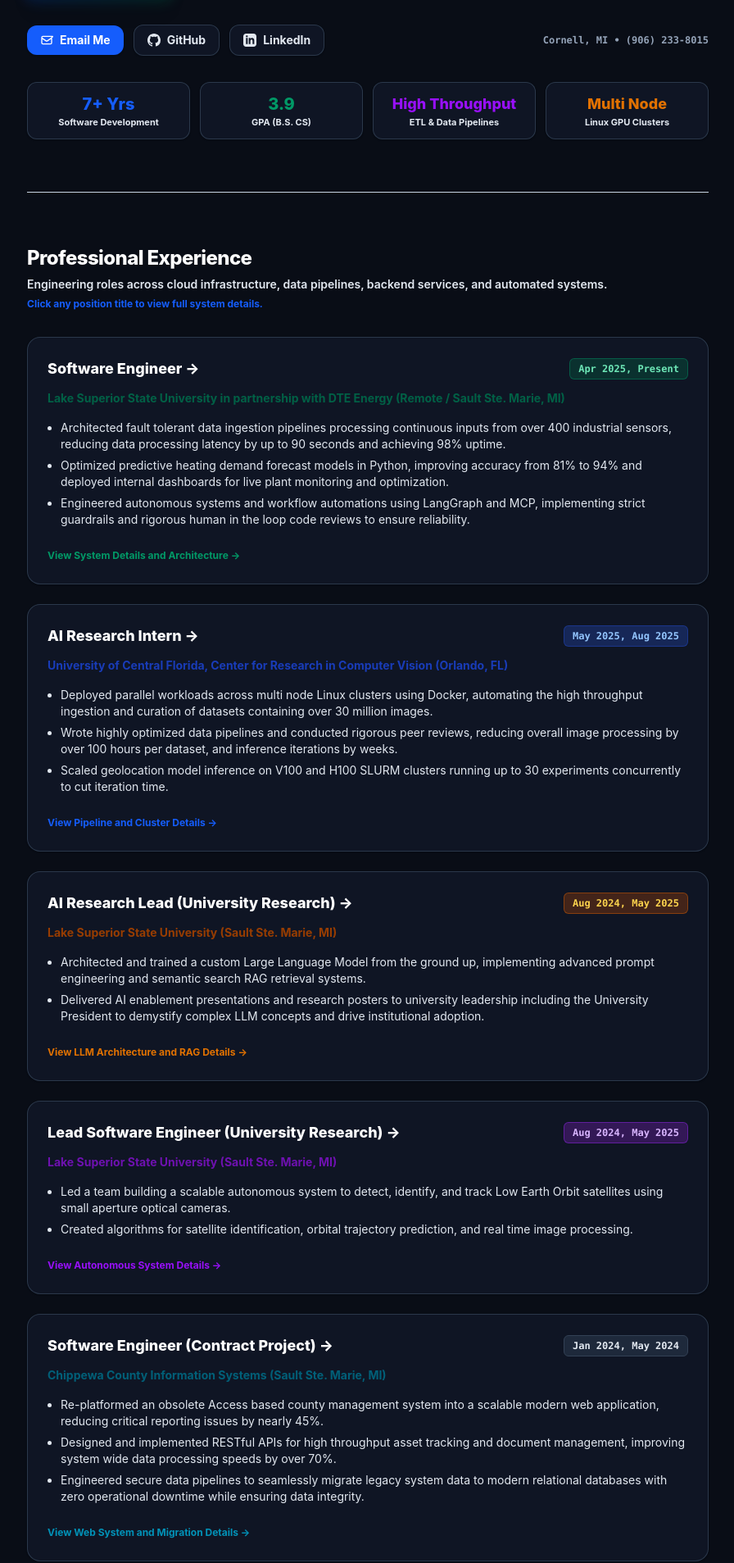
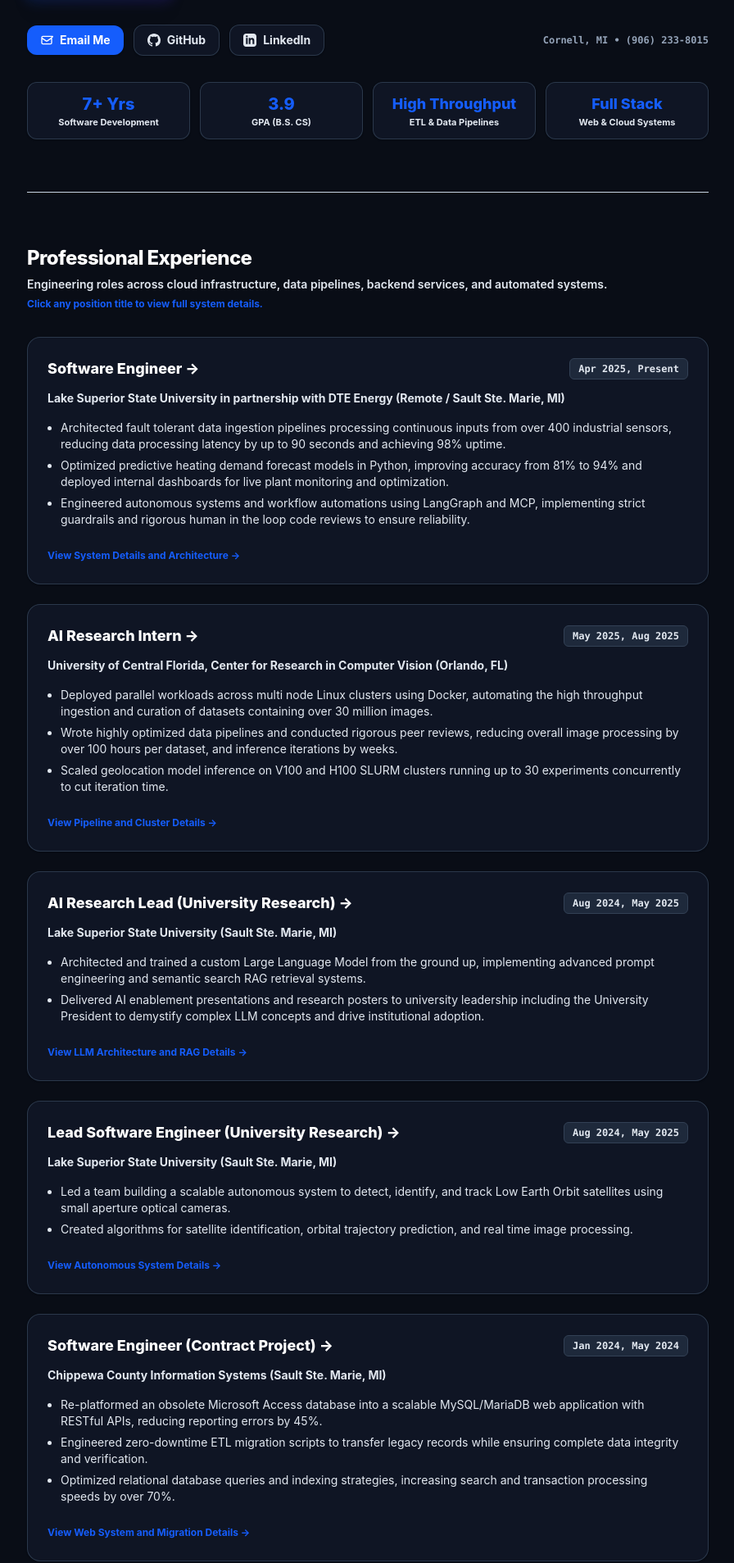
Before and after one commit to Dave-21/david-rivard-portfolio, a Next.js app: page / in a window 1280 px wide. Shown: the part 396-2303 px from the top of the page at 82% size, without its empty margins (191-1087 px from the left). Built offline with nearby package versions, Linux system fonts and the light colour scheme.

Commit message:
expanded project page and modified color scheme

```diff
--- a/app/page.tsx
+++ b/app/page.tsx
@@ -9,7 +9,7 @@
         <div className="flex flex-col sm:flex-row items-start sm:items-center gap-6 sm:gap-8">
           {/* Headshot Portrait Image */}
           <div className="relative shrink-0 group">
-            <div className="absolute -inset-1 rounded-2xl bg-gradient-to-r from-blue-600 to-emerald-600 opacity-25 group-hover:opacity-60 blur-sm transition duration-300"></div>
+            <div className="absolute -inset-1 rounded-2xl bg-gradient-to-r from-blue-600 to-indigo-600 opacity-25 group-hover:opacity-60 blur-sm transition duration-300"></div>
             <Image
               src="/headshot.jpg"
               alt="David Rivard Software Engineer Headshot"
@@ -79,16 +79,16 @@
             <div className="text-[11px] text-subheading font-bold">Software Development</div>
           </div>
           <div className="py-3 px-3 rounded-xl glass-card text-center flex flex-col justify-center">
-            <div className="text-lg sm:text-xl font-extrabold text-emerald-600 dark:text-emerald-400 whitespace-nowrap">3.9</div>
+            <div className="text-lg sm:text-xl font-extrabold text-blue-600 dark:text-blue-400 whitespace-nowrap">3.9</div>
             <div className="text-[11px] text-subheading font-bold">GPA (B.S. CS)</div>
           </div>
           <div className="py-3 px-3 rounded-xl glass-card text-center flex flex-col justify-center">
-            <div className="text-base sm:text-lg font-extrabold text-purple-600 dark:text-purple-400 whitespace-nowrap">High Throughput</div>
+            <div className="text-base sm:text-lg font-extrabold text-blue-600 dark:text-blue-400 whitespace-nowrap">High Throughput</div>
             <div className="text-[11px] text-subheading font-bold">ETL & Data Pipelines</div>
           </div>
           <div className="py-3 px-3 rounded-xl glass-card text-center flex flex-col justify-center">
-            <div className="text-base sm:text-lg font-extrabold text-amber-600 dark:text-amber-400 whitespace-nowrap">Multi Node</div>
-            <div className="text-[11px] text-subheading font-bold">Linux GPU Clusters</div>
+            <div className="text-base sm:text-lg font-extrabold text-blue-600 dark:text-blue-400 whitespace-nowrap">Full Stack</div>
+            <div className="text-[11px] text-subheading font-bold">Web & Cloud Systems</div>
           </div>
         </div>
       </section>
@@ -111,19 +111,19 @@
 
         <div className="space-y-6">
           {/* LSSU x DTE ENERGY */}
-          <div className="p-6 rounded-2xl glass-card hover:border-emerald-500/60 dark:hover:border-emerald-500/60 transition-all duration-200 space-y-3">
+          <div className="p-6 rounded-2xl glass-card hover:border-blue-500/60 dark:hover:border-blue-400/60 transition-all duration-200 space-y-3">
             <div className="flex flex-col sm:flex-row sm:items-center justify-between gap-1">
               <Link
                 href="/projects/dte-steam-plant-ai-optimization"
-                className="text-lg font-extrabold text-heading hover:text-emerald-600 dark:hover:text-emerald-400 hover:scale-105 hover:[text-shadow:0_0_18px_rgba(16,185,129,0.6)] dark:hover:[text-shadow:0_0_22px_rgba(52,211,153,0.75)] origin-left transition-all duration-300 ease-out inline-block w-fit"
+                className="text-lg font-extrabold text-heading hover:text-blue-600 dark:hover:text-blue-400 hover:scale-105 hover:[text-shadow:0_0_18px_rgba(37,99,235,0.6)] dark:hover:[text-shadow:0_0_22px_rgba(96,165,250,0.75)] origin-left transition-all duration-300 ease-out inline-block w-fit"
               >
                 Software Engineer →
               </Link>
-              <span className="text-xs font-mono font-bold badge-pill-emerald px-2.5 py-1 rounded-md w-fit">
+              <span className="text-xs font-mono font-bold badge-pill-neutral px-2.5 py-1 rounded-md w-fit">
                 Apr 2025, Present
               </span>
             </div>
-            <div className="text-sm font-bold text-emerald-800 dark:text-emerald-300">
+            <div className="text-sm font-bold text-subheading">
               Lake Superior State University in partnership with DTE Energy (Remote / Sault Ste. Marie, MI)
             </div>
             <ul className="list-disc pl-4 text-sm text-body-main space-y-1.5 pt-1">
@@ -140,7 +140,7 @@
             <div className="pt-2">
               <Link
                 href="/projects/dte-steam-plant-ai-optimization"
-                className="inline-flex items-center text-xs font-bold text-emerald-600 dark:text-emerald-400 hover:underline gap-1"
+                className="inline-flex items-center text-xs font-bold text-blue-600 dark:text-blue-400 hover:underline gap-1"
               >
                 View System Details and Architecture →
               </Link>
@@ -148,7 +148,7 @@
           </div>
 
           {/* UCF CRCV */}
-          <div className="p-6 rounded-2xl glass-card hover:border-blue-500/60 dark:hover:border-blue-500/60 transition-all duration-200 space-y-3">
+          <div className="p-6 rounded-2xl glass-card hover:border-blue-500/60 dark:hover:border-blue-400/60 transition-all duration-200 space-y-3">
             <div className="flex flex-col sm:flex-row sm:items-center justify-between gap-1">
               <Link
                 href="/projects/vlm-geolocation-research"
@@ -156,11 +156,11 @@
               >
                 AI Research Intern →
               </Link>
-              <span className="text-xs font-mono font-bold badge-pill-blue px-2.5 py-1 rounded-md w-fit">
+              <span className="text-xs font-mono font-bold badge-pill-neutral px-2.5 py-1 rounded-md w-fit">
                 May 2025, Aug 2025
               </span>
             </div>
-            <div className="text-sm font-bold text-blue-800 dark:text-blue-300">
+            <div className="text-sm font-bold text-subheading">
               University of Central Florida, Center for Research in Computer Vision (Orlando, FL)
             </div>
             <ul className="list-disc pl-4 text-sm text-body-main space-y-1.5 pt-1">
@@ -185,19 +185,19 @@
           </div>
 
           {/* LSSU LLM LEAD */}
-          <div className="p-6 rounded-2xl glass-card hover:border-amber-500/60 dark:hover:border-amber-500/60 transition-all duration-200 space-y-3">
+          <div className="p-6 rounded-2xl glass-card hover:border-blue-500/60 dark:hover:border-blue-400/60 transition-all duration-200 space-y-3">
             <div className="flex flex-col sm:flex-row sm:items-center justify-between gap-1">
               <Link
                 href="/projects/custom-llm-rag-architecture"
-                className="text-lg font-extrabold text-heading hover:text-amber-600 dark:hover:text-amber-400 hover:scale-105 hover:[text-shadow:0_0_18px_rgba(217,119,6,0.6)] dark:hover:[text-shadow:0_0_22px_rgba(251,191,36,0.75)] origin-left transition-all duration-300 ease-out inline-block w-fit"
+                className="text-lg font-extrabold text-heading hover:text-blue-600 dark:hover:text-blue-400 hover:scale-105 hover:[text-shadow:0_0_18px_rgba(37,99,235,0.6)] dark:hover:[text-shadow:0_0_22px_rgba(96,165,250,0.75)] origin-left transition-all duration-300 ease-out inline-block w-fit"
               >
                 AI Research Lead (University Research) →
               </Link>
-              <span className="text-xs font-mono font-bold badge-pill-amber px-2.5 py-1 rounded-md w-fit">
+              <span className="text-xs font-mono font-bold badge-pill-neutral px-2.5 py-1 rounded-md w-fit">
                 Aug 2024, May 2025
               </span>
             </div>
-            <div className="text-sm font-bold text-amber-800 dark:text-amber-300">
+            <div className="text-sm font-bold text-subheading">
               Lake Superior State University (Sault Ste. Marie, MI)
             </div>
             <ul className="list-disc pl-4 text-sm text-body-main space-y-1.5 pt-1">
@@ -211,7 +211,7 @@
             <div className="pt-2">
               <Link
                 href="/projects/custom-llm-rag-architecture"
-                className="inline-flex items-center text-xs font-bold text-amber-600 dark:text-amber-400 hover:underline gap-1"
+                className="inline-flex items-center text-xs font-bold text-blue-600 dark:text-blue-400 hover:underline gap-1"
               >
                 View LLM Architecture and RAG Details →
               </Link>
@@ -219,19 +219,19 @@
           </div>
 
           {/* LSSU SATELLITE TRACKER */}
-          <div className="p-6 rounded-2xl glass-card hover:border-purple-500/60 dark:hover:border-purple-500/60 transition-all duration-200 space-y-3">
+          <div className="p-6 rounded-2xl glass-card hover:border-blue-500/60 dark:hover:border-blue-400/60 transition-all duration-200 space-y-3">
             <div className="flex flex-col sm:flex-row sm:items-center justify-between gap-1">
               <Link
                 href="/projects/autonomous-leo-satellite-tracker"
-                className="text-lg font-extrabold text-heading hover:text-purple-600 dark:hover:text-purple-400 hover:scale-105 hover:[text-shadow:0_0_18px_rgba(147,51,234,0.6)] dark:hover:[text-shadow:0_0_22px_rgba(192,132,252,0.75)] origin-left transition-all duration-300 ease-out inline-block w-fit"
+                className="text-lg font-extrabold text-heading hover:text-blue-600 dark:hover:text-blue-400 hover:scale-105 hover:[text-shadow:0_0_18px_rgba(37,99,235,0.6)] dark:hover:[text-shadow:0_0_22px_rgba(96,165,250,0.75)] origin-left transition-all duration-300 ease-out inline-block w-fit"
               >
                 Lead Software Engineer (University Research) →
               </Link>
-              <span className="text-xs font-mono font-bold badge-pill-purple px-2.5 py-1 rounded-md w-fit">
+              <span className="text-xs font-mono font-bold badge-pill-neutral px-2.5 py-1 rounded-md w-fit">
                 Aug 2024, May 2025
               </span>
             </div>
-            <div className="text-sm font-bold text-purple-800 dark:text-purple-300">
+            <div className="text-sm font-bold text-subheading">
               Lake Superior State University (Sault Ste. Marie, MI)
             </div>
             <ul className="list-disc pl-4 text-sm text-body-main space-y-1.5 pt-1">
@@ -245,7 +245,7 @@
             <div className="pt-2">
               <Link
                 href="/projects/autonomous-leo-satellite-tracker"
-                className="inline-flex items-center text-xs font-bold text-purple-600 dark:text-purple-400 hover:underline gap-1"
+                className="inline-flex items-center text-xs font-bold text-blue-600 dark:text-blue-400 hover:underline gap-1"
               >
                 View Autonomous System Details →
               </Link>
@@ -253,11 +253,11 @@
           </div>
 
           {/* CHIPPEWA COUNTY CONTRACT PROJECT */}
-          <div className="p-6 rounded-2xl glass-card hover:border-cyan-500/60 dark:hover:border-cyan-500/60 transition-all duration-200 space-y-3">
+          <div className="p-6 rounded-2xl glass-card hover:border-blue-500/60 dark:hover:border-blue-400/60 transition-all duration-200 space-y-3">
             <div className="flex flex-col sm:flex-row sm:items-center justify-between gap-1">
               <Link
                 href="/projects/chippewa-county-inventory-system"
-                className="text-lg font-extrabold text-heading hover:text-cyan-600 dark:hover:text-cyan-400 hover:scale-105 hover:[text-shadow:0_0_18px_rgba(8,145,178,0.6)] dark:hover:[text-shadow:0_0_22px_rgba(34,211,238,0.75)] origin-left transition-all duration-300 ease-out inline-block w-fit"
+                className="text-lg font-extrabold text-heading hover:text-blue-600 dark:hover:text-blue-400 hover:scale-105 hover:[text-shadow:0_0_18px_rgba(37,99,235,0.6)] dark:hover:[text-shadow:0_0_22px_rgba(96,165,250,0.75)] origin-left transition-all duration-300 ease-out inline-block w-fit"
               >
                 Software Engineer (Contract Project) →
               </Link>
@@ -265,24 +265,24 @@
                 Jan 2024, May 2024
               </span>
             </div>
-            <div className="text-sm font-bold text-cyan-800 dark:text-cyan-300">
+            <div className="text-sm font-bold text-subheading">
               Chippewa County Information Systems (Sault Ste. Marie, MI)
             </div>
             <ul className="list-disc pl-4 text-sm text-body-main space-y-1.5 pt-1">
               <li>
-                Re-platformed an obsolete Access based county management system into a scalable modern web application, reducing critical reporting issues by nearly 45%.
+                Re-platformed an obsolete Microsoft Access database into a scalable MySQL/MariaDB web application with RESTful APIs, reducing reporting errors by 45%.
               </li>
               <li>
-                Designed and implemented RESTful APIs for high throughput asset tracking and document management, improving system wide data processing speeds by over 70%.
+                Engineered zero-downtime ETL migration scripts to transfer legacy records while ensuring complete data integrity and verification.
               </li>
               <li>
-                Engineered secure data pipelines to seamlessly migrate legacy system data to modern relational databases with zero operational downtime while ensuring data integrity.
+                Optimized relational database queries and indexing strategies, increasing search and transaction processing speeds by over 70%.
               </li>
             </ul>
             <div className="pt-2">
               <Link
                 href="/projects/chippewa-county-inventory-system"
-                className="inline-flex items-center text-xs font-bold text-cyan-600 dark:text-cyan-400 hover:underline gap-1"
+                className="inline-flex items-center text-xs font-bold text-blue-600 dark:text-blue-400 hover:underline gap-1"
               >
                 View Web System and Migration Details →
               </Link>
@@ -290,7 +290,7 @@
           </div>
 
           {/* FREELANCE */}
-          <div className="p-6 rounded-2xl glass-card hover:border-blue-500/60 dark:hover:border-blue-500/60 transition-all duration-200 space-y-3">
+          <div className="p-6 rounded-2xl glass-card hover:border-blue-500/60 dark:hover:border-blue-400/60 transition-all duration-200 space-y-3">
             <div className="flex flex-col sm:flex-row sm:items-center justify-between gap-1">
               <Link
                 href="/projects/scalable-etl-freelance-apps"
@@ -298,11 +298,11 @@
               >
                 Freelance Software Developer →
               </Link>
-              <span className="text-xs font-mono font-bold badge-pill-blue px-2.5 py-1 rounded-md w-fit">
+              <span className="text-xs font-mono font-bold badge-pill-neutral px-2.5 py-1 rounded-md w-fit">
                 Jan 2019, Dec 2022
               </span>
             </div>
-            <div className="text-sm font-bold text-blue-800 dark:text-blue-300">
+            <div className="text-sm font-bold text-subheading">
               Remote Client Projects
             </div>
             <ul className="list-disc pl-4 text-sm text-body-main space-y-1.5 pt-1">
@@ -408,11 +408,11 @@
                   B.S. in Computer Science
                 </p>
               </div>
-              <span className="text-xs font-mono font-bold badge-pill-emerald px-2 py-1 rounded">
+              <span className="text-xs font-mono font-bold badge-pill-blue px-2 py-1 rounded">
                 3.9 GPA
               </span>
             </div>
-            <p className="text-xs font-bold text-emerald-600 dark:text-emerald-400 pt-1">
+            <p className="text-xs font-bold text-subheading pt-1">
               Status: Graduated
             </p>
             <p className="text-xs text-body-main pt-2 leading-relaxed">
@@ -428,19 +428,19 @@
           <div className="p-6 rounded-2xl glass-card space-y-3">
             <ul className="space-y-2 text-xs text-body-main font-medium">
               <li className="flex items-start gap-2">
-                <span className="text-amber-500 font-bold">★</span>
+                <span className="text-blue-600 dark:text-blue-400 font-bold">★</span>
                 <span><strong className="text-heading font-bold">Dean’s List:</strong> Consecutively awarded 2021, 2022, 2023, 2024, 2025</span>
               </li>
               <li className="flex items-start gap-2">
-                <span className="text-amber-500 font-bold">★</span>
+                <span className="text-blue-600 dark:text-blue-400 font-bold">★</span>
                 <span><strong className="text-heading font-bold">C# Programming Winner:</strong> Business Professionals of America Michigan 2023</span>
               </li>
               <li className="flex items-start gap-2">
-                <span className="text-amber-500 font-bold">★</span>
+                <span className="text-blue-600 dark:text-blue-400 font-bold">★</span>
                 <span><strong className="text-heading font-bold">Python Programming Winner:</strong> Business Professionals of America Michigan 2023</span>
               </li>
               <li className="flex items-start gap-2">
-                <span className="text-blue-500 font-bold">♥</span>
+                <span className="text-blue-600 dark:text-blue-400 font-bold">♥</span>
                 <span><strong className="text-heading font-bold">Volunteer Work:</strong> Business Professionals of America, Escanaba River Association, Bay College, and LSSU</span>
               </li>
             </ul>
```
Also changed, not shown: app/projects/posts/chippewa-county-inventory-system.mdx (+34 -20 lines).
